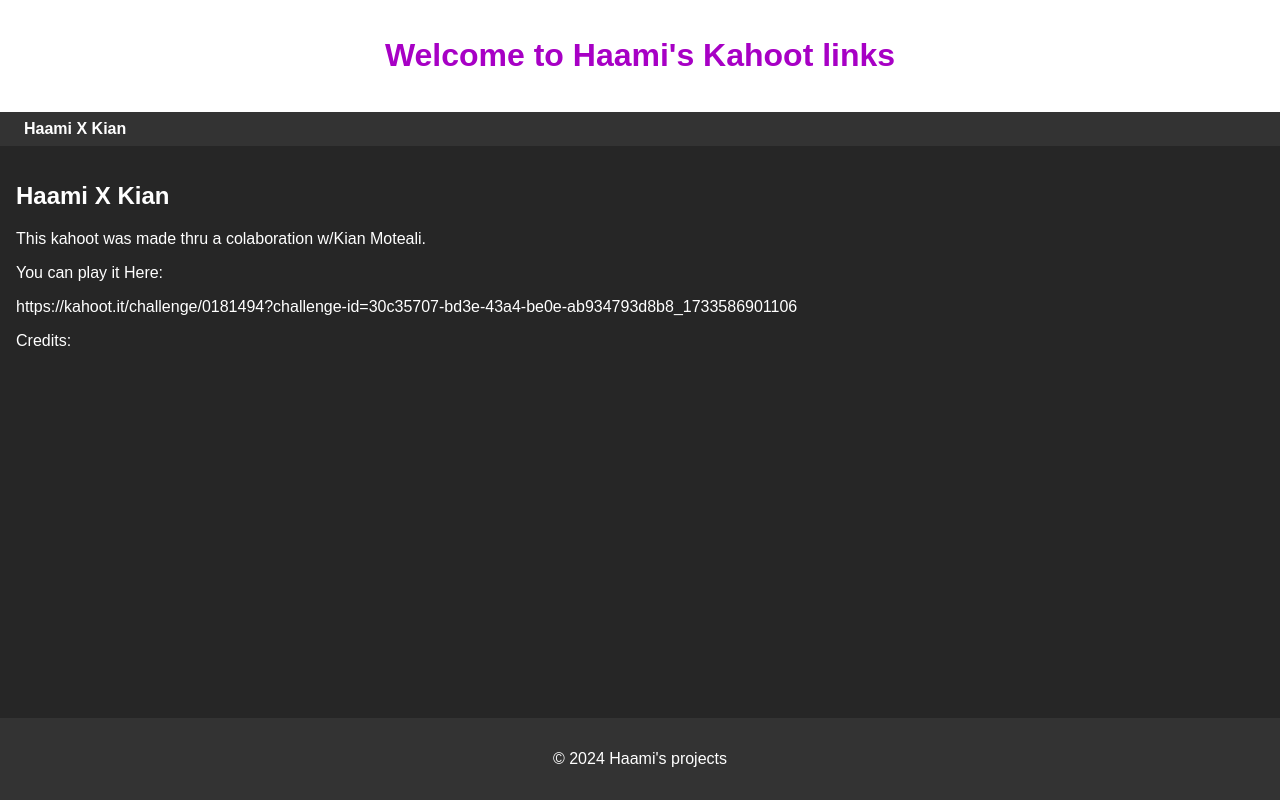
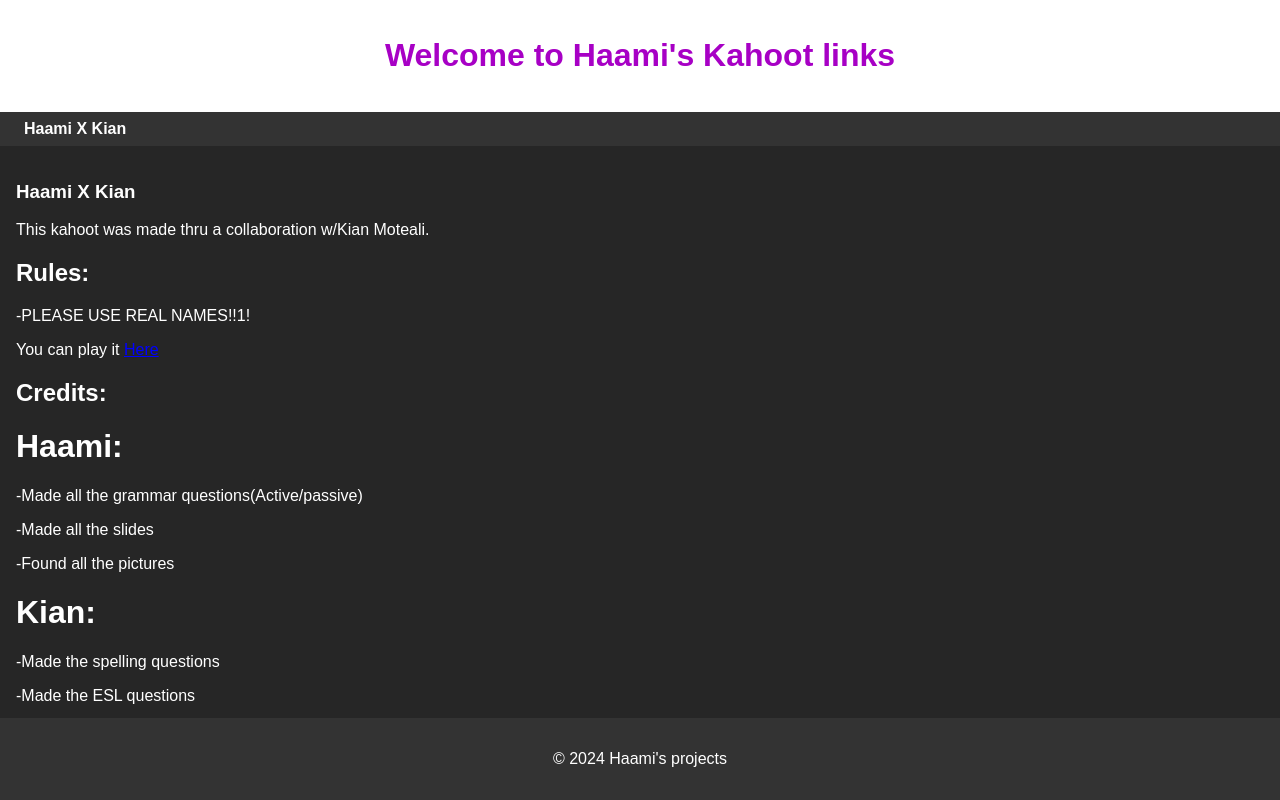
Before and after one commit to Hpro5/Kahoot, a plain HTML site: page index.html in a window 1280 px wide. Drawn offline with Linux system fonts and the light colour scheme.

Commit message:
Added the rules and credits

```diff
--- a/index.html
+++ b/index.html
@@ -40,6 +40,14 @@
             width: 100%;
             bottom: 0;
         }
+        .text-button {
+            color: blue;
+            text-decoration: underline;
+            cursor: pointer;
+        }
+        .text-button:hover {
+            color: darkblue;
+        }
     </style>
 </head>
 <body>
@@ -50,12 +58,19 @@
         <a href="#Haami X Kian">Haami X Kian</a>
     </nav>
     <main>
-        <h2>Haami X Kian</h2>
-        <p>This kahoot was made thru a colaboration w/Kian Moteali.</p>
-        <p>You can play it Here:</p>
-        <p>https://kahoot.it/challenge/0181494?challenge-id=30c35707-bd3e-43a4-be0e-ab934793d8b8_1733586901106</p>
-        <p>Credits:</p>
-        <p></p>
+        <h3>Haami X Kian</h3>
+        <p>This kahoot was made thru a collaboration w/Kian Moteali.</p>
+        <h2>Rules:</h2>
+        <p>-PLEASE USE REAL NAMES!!1!</p>
+        <p>You can play it <a href="https://kahoot.it/challenge/0181494?challenge-id=30c35707-bd3e-43a4-be0e-ab934793d8b8_1733586901106" class="text-button">Here</a></p>
+        <h2>Credits:</h2>
+        <h1>Haami:</h1>
+        <p>-Made all the grammar questions(Active/passive)</p>
+        <p>-Made all the slides</p>
+        <p>-Found all the pictures</picture></p>
+        <h1>Kian:</h1>
+        <p>-Made the spelling questions</p>
+        <p>-Made the ESL questions</p>
     </main>
     <footer>
         <p>&copy; 2024 Haami's projects</p>
```
